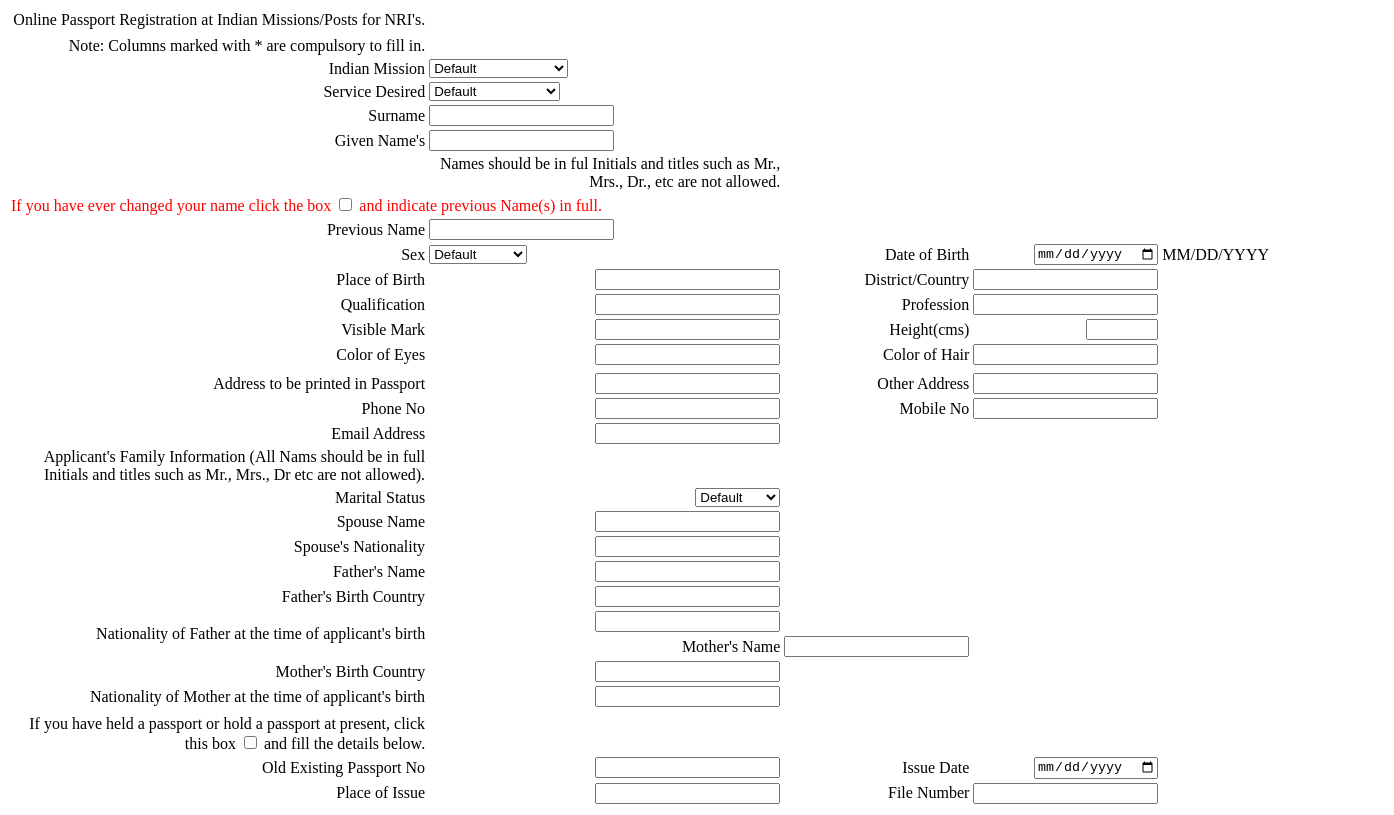
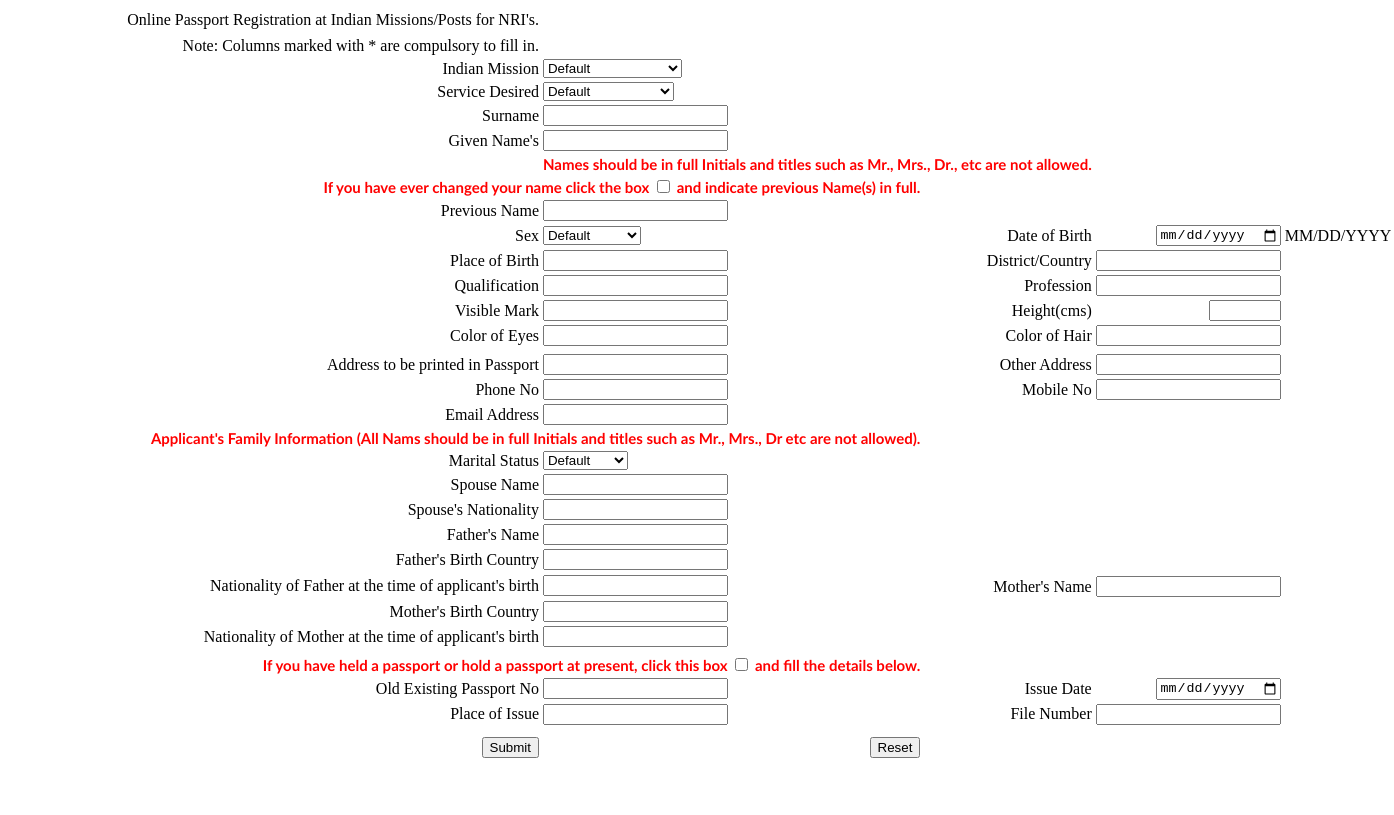
Before and after one commit to prasanna98iot/JAVATRAINING_Jan11, a plain HTML site: page Day20FormValidation/index.html in a window 1280 px wide. Shown: the whole page, 1394 px wide, since content can reach past the window. Drawn offline with Linux system fonts and the light colour scheme.

Commit message:
Form Structure Succesfully Created

```diff
--- a/Day20FormValidation/index.html
+++ b/Day20FormValidation/index.html
@@ -1,4 +1,3 @@
-
 <html>
 <head>
 <title>Passport Validation Form</title>
@@ -17,7 +16,7 @@ text-align:left;
 </style>
 </head>
 <body>
-
+<form>
 <table>
 <tr>
 <td>Online Passport Registration at Indian Missions/Posts for NRI's.</td>
@@ -65,11 +64,11 @@ text-align:left;
 
 <tr>
 <td></td>
-<td>Names should be in ful Initials and titles such as Mr., Mrs., Dr., etc are not allowed.</td>
+<th colspan=2><pre style="color:red; font-family:Calibri;font-size:15px;">Names should be in full Initials and titles such as Mr., Mrs., Dr., etc are not allowed.</pre></th>
 </tr>
 
 <tr>
-<td style="text-align:left; color:red;"colspan=2>If you have ever changed your name click the box <input type=checkbox> and indicate previous Name(s) in full.</td>
+<th colspan=2><pre style="color:red; font-family:Calibri;font-size:15px;">If you have ever changed your name click the box <input type=checkbox> and indicate previous Name(s) in full.</pre></th>
 </tr>
 </!table>
 
@@ -95,28 +94,28 @@ text-align:left;
 
 <tr>
 <td>Place of Birth</td>
-<td><input type=text></td>
+<td id=c2><input type=text></td>
 <td>District/Country</td>
 <td><input type=text></td>
 </tr>
 
 <tr>
 <td>Qualification</td>
-<td><input type=text></td>
+<td id=c2 ><input type=text></td>
 <td>Profession</td>
 <td><input type=text></td>
 </tr>
 
 <tr>
 <td>Visible Mark</td>
-<td><input type=text></td>
+<td id=c2 ><input type=text></td>
 <td>Height(cms)</td>
 <td><input type=number min=50 max=1000></td>
 </tr>
 
 <tr>
 <td>Color of Eyes</td>
-<td><input type=text></td>
+<td id=c2 ><input type=text></td>
 <td>Color of Hair</td>
 <td><input type=text></td>
 </tr>
@@ -130,32 +129,32 @@ text-align:left;
 
 <tr>
 <td>Address to be printed in Passport</td>
-<td><input type=text></td>
+<td id=c2 ><input type=text></td>
 <td>Other Address</td>
 <td><input type=text></td>
 </tr>
 
 <tr>
 <td>Phone No</td>
-<td><input type=tel></td>
+<td id=c2 ><input type=tel></td>
 <td>Mobile No</td>
 <td><input type=tel></td>
 </tr>
 
 <tr>
 <td>Email Address</td>
-<td><input type=email></td>
+<td id=c2 ><input type=email></td>
 </tr>
 </!table>
 
 <!table>
 <tr>
-<td id=red>Applicant's Family Information (All Nams should be in full Initials and titles such as Mr., Mrs., Dr etc are not allowed).</td>
+<th colspan=2><pre style="color:red; font-family:Calibri;font-size:15px;">Applicant's Family Information (All Nams should be in full Initials and titles such as Mr., Mrs., Dr etc are not allowed).</pre></th>
 </tr>
 
 <tr>
 <td>Marital Status</td>
-<td><select>
+<td id=c2 ><select>
 <option selected="selected">Default</option>
 <option> Married </option>
 <option> Unmarried </option>
@@ -165,27 +164,27 @@ text-align:left;
 
 <tr>
 <td>Spouse Name</td>
-<td><input type=text></td>
+<td id=c2  ><input type=text></td>
 </tr>
 
 <tr>
 <td>Spouse's Nationality</td>
-<td><input type=text></td>
+<td id=c2><input type=text></td>
 </tr>
 
 <tr>
 <td>Father's Name</td>
-<td><input type=text></td>
+<td id=c2 ><input type=text></td>
 </tr>
 
 <tr>
 <td>Father's Birth Country</td>
-<td><input type=text></td>
+<td id=c2 ><input type=text></td>
 </tr>
 
 <tr>
 <td rowspan=2>Nationality of Father at the time of applicant's birth</td>
-<td><input type=text></td>
+<td rowspan=2 id=c2><input type=text></td>
 </tr>
 
 <tr>
@@ -195,12 +194,12 @@ text-align:left;
 
 <tr>
 <td>Mother's Birth Country</td>
-<td><input type=text></td>
+<td id=c2><input type=text></td>
 </tr>
 
 <tr>
 <td>Nationality of Mother at the time of applicant's birth</td>
-<td><input type=text></td>
+<td id=c2><input type=text></td>
 </tr>
 
 
@@ -209,27 +208,34 @@ text-align:left;
 </tr>
 
 <tr>
-<td id=red>
+<th colspan=2><pre style="color:red; font-family:Calibri;font-size:15px;">
 If you have held a passport or hold a passport at present, click this box <input type=checkbox> and fill the details below.</td>
-</td>
+</pre></th>
 </tr>
 
 <tr>
 <td>Old Existing Passport No</td>
-<td><input type=text></td>
+<td id=c2><input type=text></td>
 <td>Issue Date</td>
 <td><input type=date></td>
 </tr>
 
 <tr>
 <td>Place of Issue</td>
-<td><input type=text></td>
+<td id=c2><input type=text></td>
 <td>File Number</td>
 <td><input type=text></td>
 </tr>
 
+<tr><td></td></tr>
+<tr><td></td></tr>
 
+<tr>
+<td><input type=submit></td>
+<td><input type=reset></td>
+</tr>
 
 </table>
+</form>
 </body>
 <html>
```
